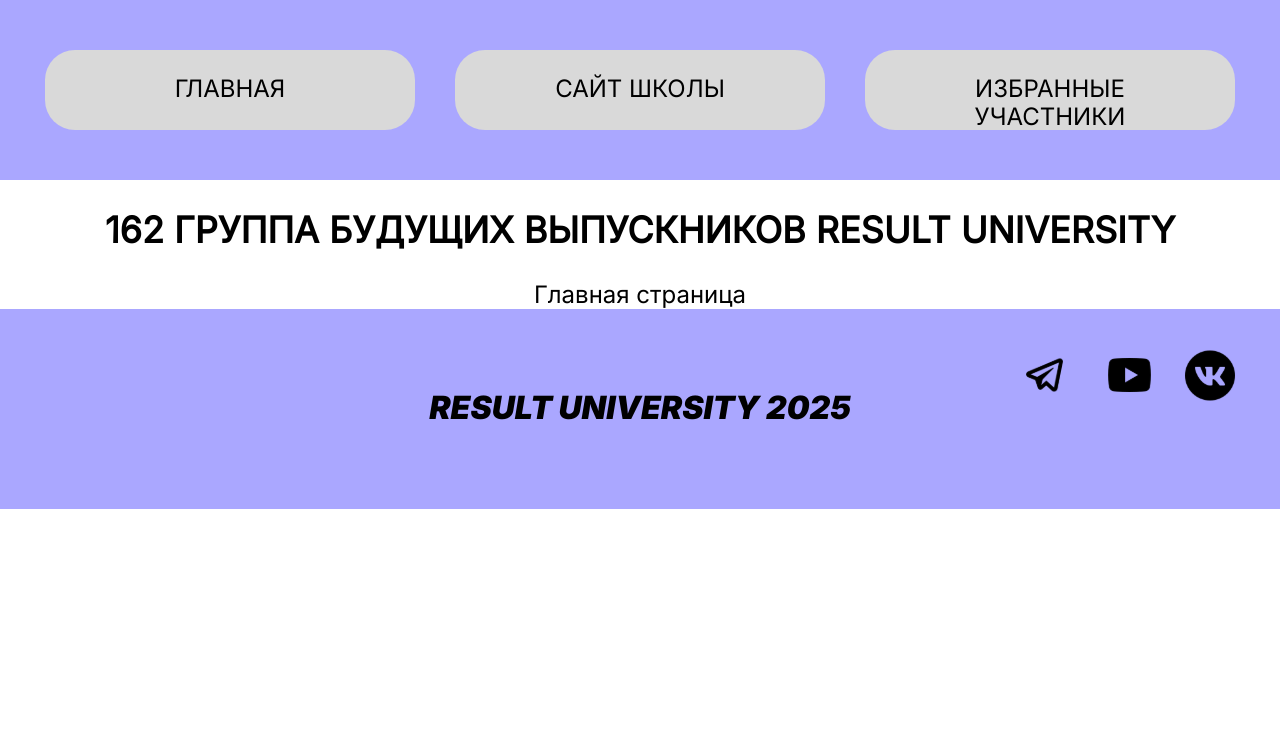
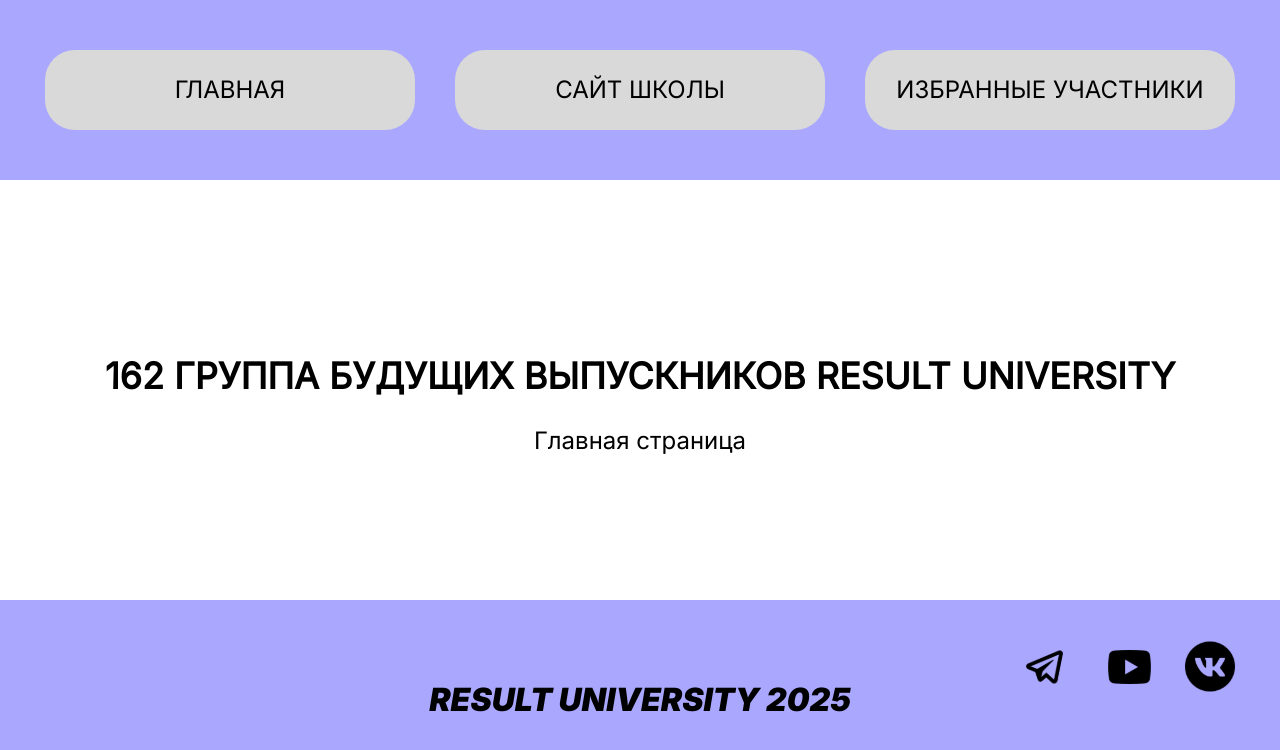
Before and after one commit to kireksha/-Nov, a React (Create React App) app: page / in a window 1280 px wide. Shown: the top 750 px of the page. Built offline with nearby package versions, Linux system fonts and the light colour scheme.

Commit message:
Реализовать шапку и футер

```diff
--- a/src/App.js
+++ b/src/App.js
@@ -9,7 +9,7 @@
 
 export const AppContainer = ({ className }) => {
 	return (
-		<>
+		<div className={className}>
 			<Header />
 			<Content>
 				<h2>162 ГРУППА БУДУЩИХ ВЫПУСКНИКОВ RESULT UNIVERSITY</h2>
@@ -27,8 +27,13 @@
 				</Routes>
 			</Content>
 			<Footer />
-		</>
+		</div>
 	);
 };
 
-export const App = styled(AppContainer)``;
+export const App = styled(AppContainer)`
+	display: flex;
+	flex-direction: column;
+	justify-content: space-between;
+	min-height: 100vh;
+`;
--- a/src/components/footer/Footer.js
+++ b/src/components/footer/Footer.js
@@ -28,4 +28,12 @@
 		font-size: 32px;
 		font-style: italic;
 	}
+
+	& a:hover {
+		opacity: .5;
+	}
+
+	& a:active {
+		transform: translate(2px, 2px);
+	}
 `;
--- a/src/components/footer/components/socials.js
+++ b/src/components/footer/components/socials.js
@@ -29,4 +29,12 @@
 	height: 81px;
 	align-items: center;
 	justify-content: space-between;
+
+	& li {
+		transition: transform .2s ease-in-out;
+	}
+
+	& li:active {
+		transform: translate(2px, 2px);
+	}
 `;
--- a/src/components/header/components/HeaderLink.js
+++ b/src/components/header/components/HeaderLink.js
@@ -1,18 +1,22 @@
 import { Link } from 'react-router-dom';
 import styled from 'styled-components';
 
-const HeaderLinkContainer = ({ className, children, linkAddress, href }) => {
+const HeaderLinkContainer = ({ className, children, linkAddress='', href='' }) => {
 	return (
 		<li className={className}>
-			{linkAddress
-			? <Link to={linkAddress}>{children}</Link>
-			: <a rel='noreferrer' href={href} target='_blank'>{children}</a>
-		}
+			{linkAddress !== '' ? (
+				<Link to={linkAddress}>{children}</Link>
+			) : (
+				<a rel="noreferrer" href={href} target="_blank">
+					{children}
+				</a>
+			)}
 		</li>
 	);
 };
 
 export const HeaderLink = styled(HeaderLinkContainer)`
+	position: relative;
 	box-sizing: border-box;
 	width: 33.33%;
 	height: 80px;
@@ -21,4 +25,25 @@
 	background-color: #d9d9d9;
 	border-radius: 30px;
 	cursor: pointer;
+	transition: opacity .2s ease-in-out, transform .2s ease-in-out;
+
+	& a {
+		position: absolute;
+		display: flex;
+		align-items: center;
+		justify-content: center;
+		top: 0;
+		right: 0;
+		bottom: 0;
+		left: 0;
+	}
+
+	&:hover {
+		opacity: .8;
+	}
+
+	&:active {
+		opacity: 1;
+		transform: translate(2px, 2px);
+	}
 `;
--- a/src/index.css
+++ b/src/index.css
@@ -26,3 +26,7 @@
     font-style: normal;
     font-size: 24px;
 }
+
+a, button {
+	transition: all .2s ease-in-out;
+}
```
